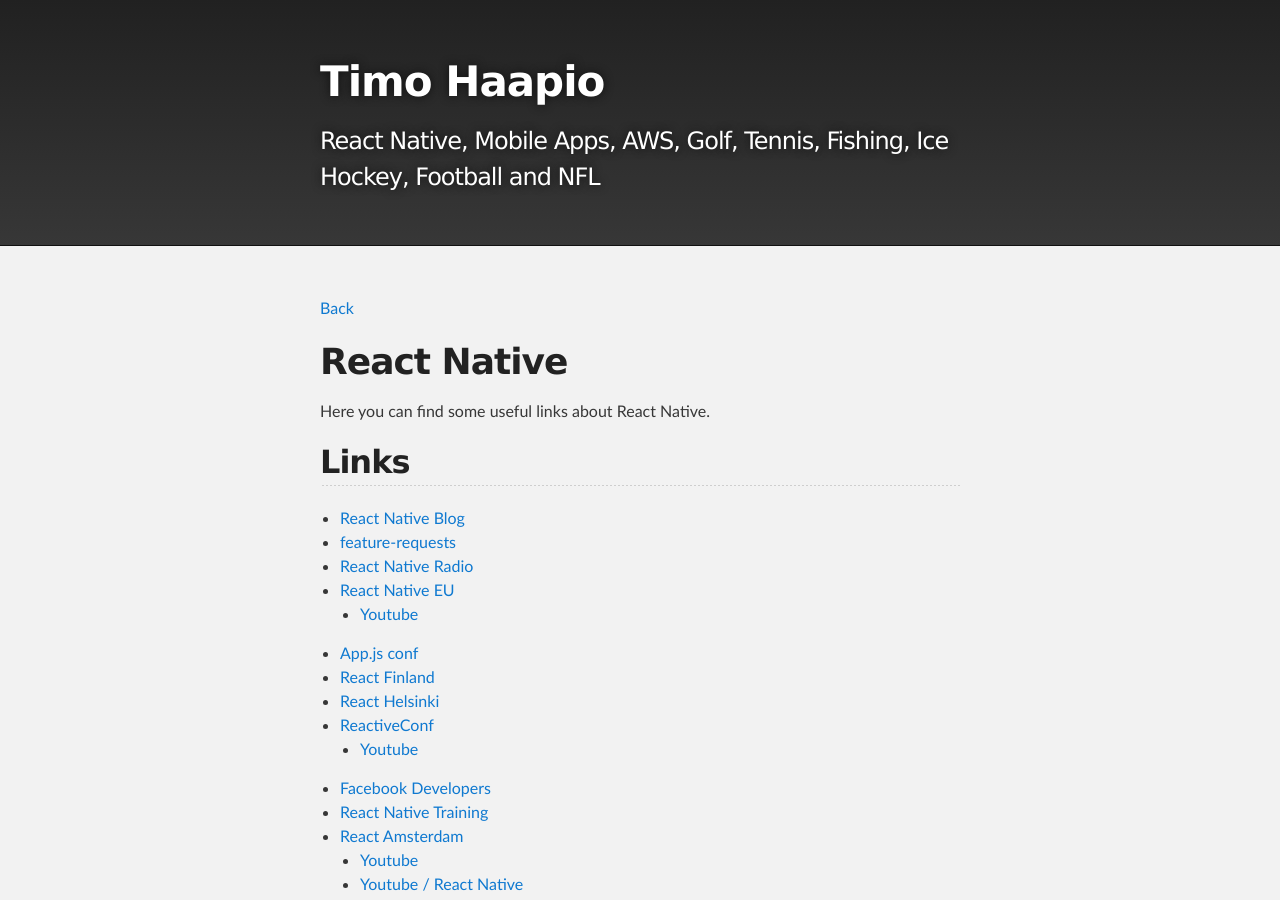
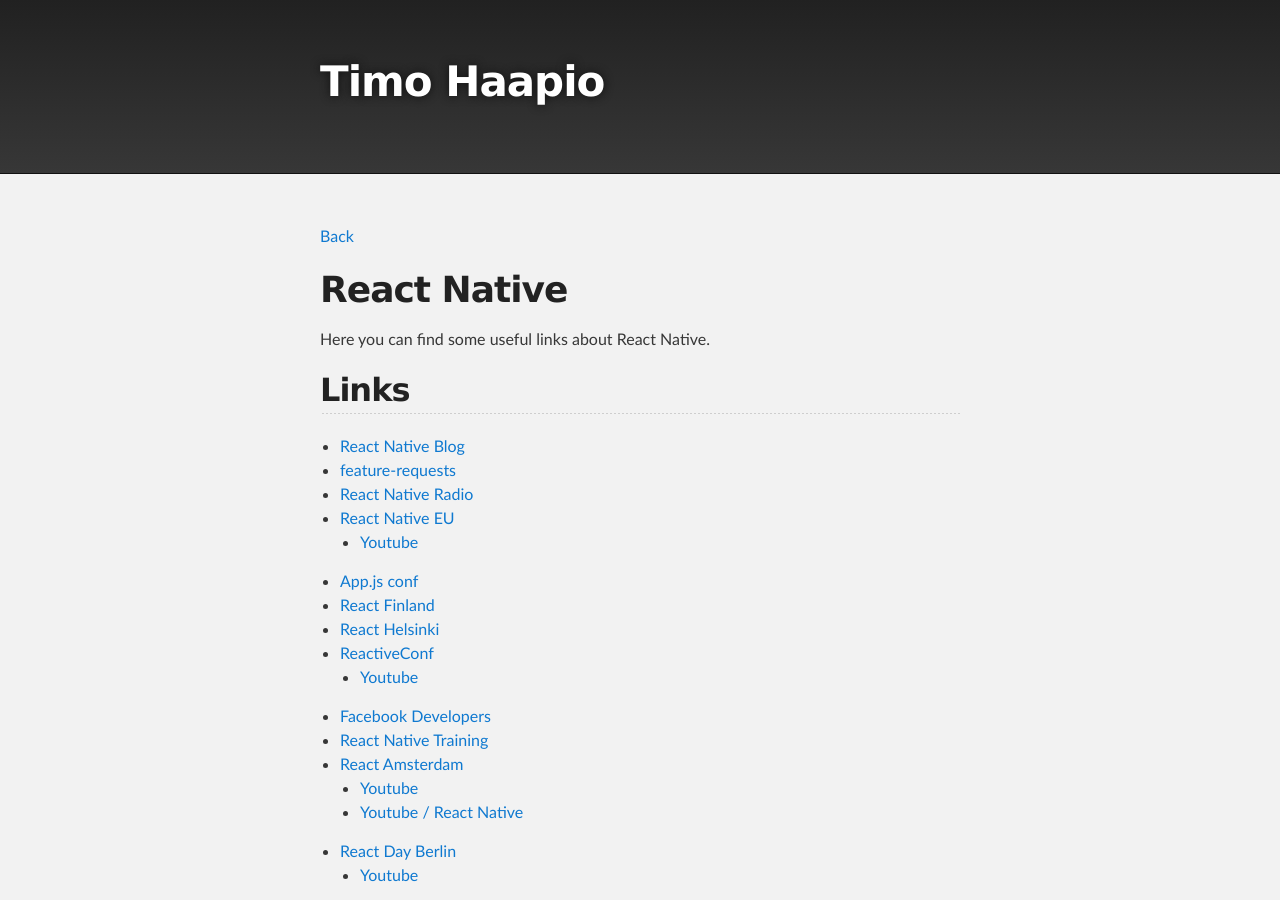
Before and after one commit to haapio/haapio.github.io, a Jekyll site: the page built from react-native.md, in a window 1280 px wide and 900 px high. Built offline with Jekyll 4.4.1, drawn with Linux system fonts in a browser that asks for light colours; the repository's description, which GitHub fills in, is left out.

Commit message:
Update _config.yml

```diff
--- a/_config.yml
+++ b/_config.yml
@@ -1,5 +1,5 @@
 title: Timo Haapio
-description: React Native, Mobile Apps, AWS, Golf, Tennis, Fishing, Ice Hockey, Football and NFL
+description:
 show_downloads: false
 google_analytics:
 theme: jekyll-theme-slate
```
